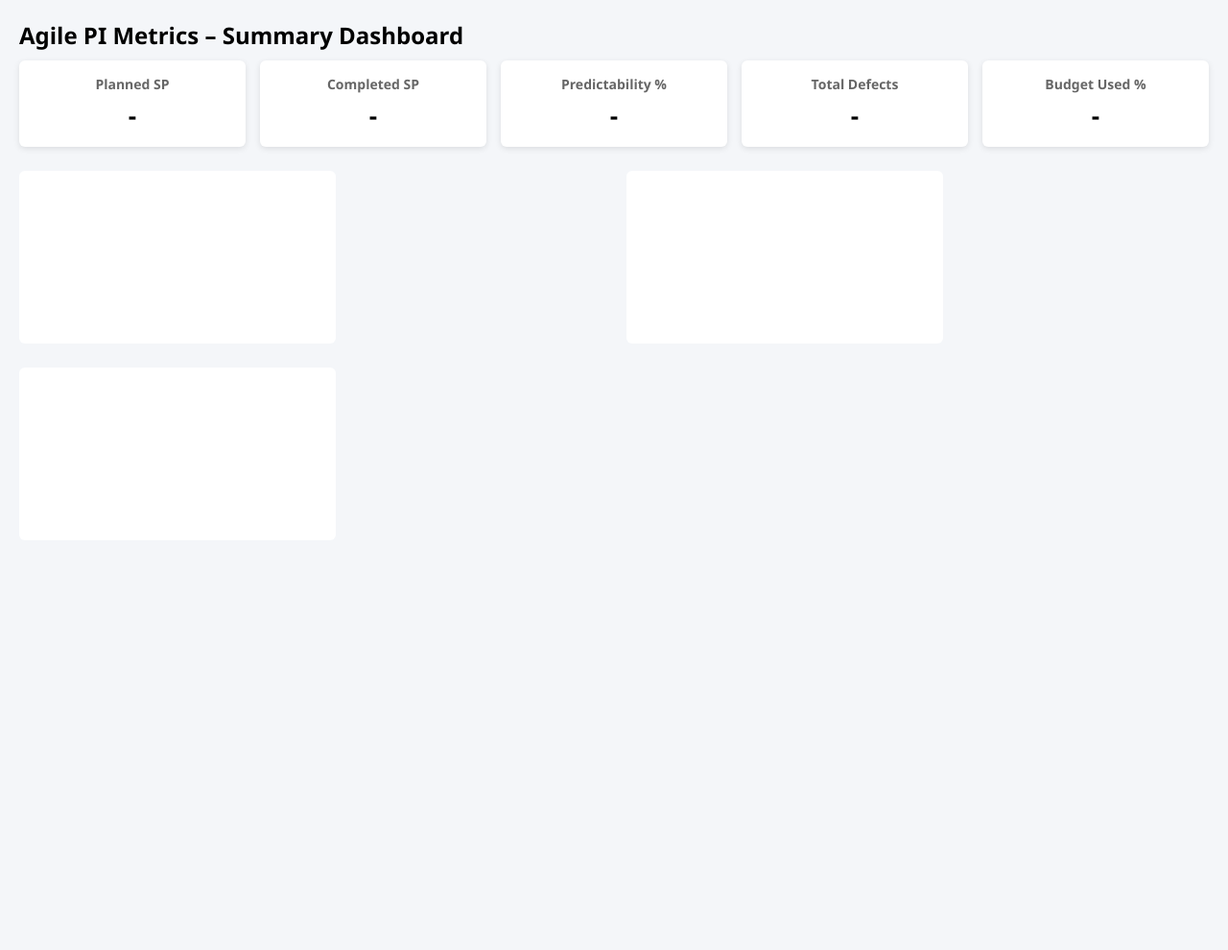
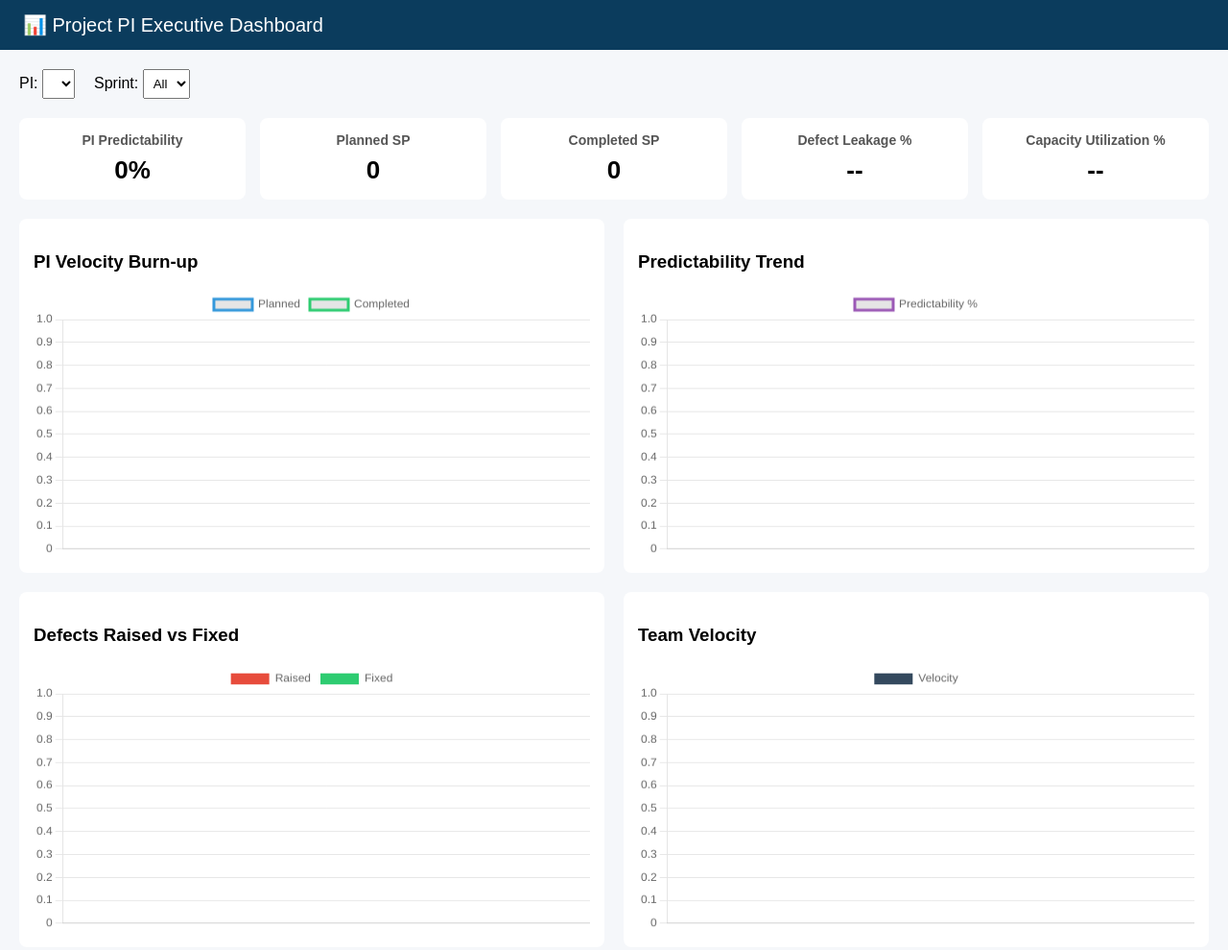
Before and after one commit to sandeepmahato-git/dashboards.github.io, a plain HTML site: page index.html in a window 1280 px wide. Shown: the whole page at 96% size. Before the commit the page ends 800 px from the top, so only its background shows below. Drawn offline with nearby package versions, Linux system fonts and the light colour scheme; no server answers.

Commit message:
Update index.html

```diff
--- a/index.html
+++ b/index.html
@@ -1,159 +1,223 @@
 <!DOCTYPE html>
 <html lang="en">
 <head>
-  <meta charset="UTF-8" />
-  <title>Agile PI Metrics Dashboard</title>
+<meta charset="UTF-8">
+<title>Project PI Executive Dashboard</title>
 <script src="https://cdn.jsdelivr.net/npm/chart.js"></script>
 <style>
 body {
-      font-family: Segoe UI, Arial, sans-serif;
-      background: #f4f6f9;
-      margin: 20px;
+    font-family: Arial, sans-serif;
+    background: #f5f7fa;
+    margin: 0;
 }
-    h2 {
-      margin-bottom: 10px;
+.header {
+    background: #0b3c5d;
+    color: white;
+    padding: 14px 24px;
+    font-size: 20px;
 }
-    .kpi-container {
+.container {
+    padding: 20px;
+}
+.kpi-grid {
     display: grid;
     grid-template-columns: repeat(5, 1fr);
     gap: 15px;
-      margin-bottom: 25px;
+    margin-bottom: 20px;
 }
 .kpi {
     background: white;
     padding: 15px;
-      border-radius: 6px;
-      box-shadow: 0 2px 6px rgba(0,0,0,0.1);
+    border-radius: 8px;
     text-align: center;
 }
 .kpi h3 {
+    font-size: 14px;
     margin: 0;
-      font-size: 14px;
-      color: #666;
+    color: #555;
 }
 .kpi p {
     font-size: 26px;
-      margin: 5px 0 0;
+    margin: 8px 0 0;
     font-weight: bold;
 }
+.green { color: #2ecc71; }
+.amber { color: #f39c12; }
+.red { color: #e74c3c; }
+
+.filters {
+    display: flex;
+    gap: 20px;
+    margin-bottom: 20px;
+}
+select {
+    padding: 6px;
+}
+
 .charts {
     display: grid;
     grid-template-columns: 1fr 1fr;
-      gap: 25px;
+    gap: 20px;
+}
+.chart-box {
+    background: white;
+    padding: 15px;
+    border-radius: 8px;
 }
 canvas {
-      background: white;
-      padding: 15px;
-      border-radius: 6px;
+    height: 280px !important;
 }
 </style>
 </head>
+
 <body>
+<div class="header">📊 Project PI Executive Dashboard</div>
 
-<h2>Agile PI Metrics – Summary Dashboard</h2>
+<div class="container">
 
-<div class="kpi-container">
-  <div class="kpi"><h3>Planned SP</h3><p id="plannedSP">-</p></div>
-  <div class="kpi"><h3>Completed SP</h3><p id="completedSP">-</p></div>
-  <div class="kpi"><h3>Predictability %</h3><p id="predictability">-</p></div>
-  <div class="kpi"><h3>Total Defects</h3><p id="defects">-</p></div>
-  <div class="kpi"><h3>Budget Used %</h3><p id="budget">-</p></div>
+<div class="filters">
+    <div>
+        <label>PI:</label>
+        <select id="piFilter"></select>
+    </div>
+    <div>
+        <label>Sprint:</label>
+        <select id="sprintFilter"></select>
+    </div>
+</div>
+
+<div class="kpi-grid">
+    <div class="kpi"><h3>PI Predictability</h3><p id="kpiPredictability">--</p></div>
+    <div class="kpi"><h3>Planned SP</h3><p id="kpiPlanned">--</p></div>
+    <div class="kpi"><h3>Completed SP</h3><p id="kpiCompleted">--</p></div>
+    <div class="kpi"><h3>Defect Leakage %</h3><p id="kpiDefect">--</p></div>
+    <div class="kpi"><h3>Capacity Utilization %</h3><p id="kpiCapacity">--</p></div>
 </div>
 
 <div class="charts">
-  <canvas id="spChart"></canvas>
+    <div class="chart-box">
+        <h3>PI Velocity Burn-up</h3>
         <canvas id="velocityChart"></canvas>
+    </div>
+    <div class="chart-box">
+        <h3>Predictability Trend</h3>
+        <canvas id="predictabilityChart"></canvas>
+    </div>
+    <div class="chart-box">
+        <h3>Defects Raised vs Fixed</h3>
         <canvas id="defectChart"></canvas>
+    </div>
+    <div class="chart-box">
+        <h3>Team Velocity</h3>
+        <canvas id="teamVelocityChart"></canvas>
+    </div>
+</div>
+
 </div>
 
 <script>
-fetch("data.json")
-  .then(response => response.json())
-  .then(data => {
+let rawData = [];
 
-    /* ---- ASSUMPTION ----
-       Adjust sheet names & column names
-       based on your actual JSON structure
-    ---------------------*/
-
-    const delivery = data["Delivery"] || data[Object.keys(data)[0]];
-
-    let teams = [];
-    let plannedSP = [];
-    let completedSP = [];
-
-    let totalPlanned = 0;
-    let totalCompleted = 0;
-
-    delivery.forEach(row => {
-      teams.push(row.Team);
-      plannedSP.push(row.Planned_SP);
-      completedSP.push(row.Completed_SP);
-      totalPlanned += row.Planned_SP;
-      totalCompleted += row.Completed_SP;
+fetch("SAFe_PI_All_Metrics_Combined.csv")
+.then(res => res.text())
+.then(csv => {
+    const rows = csv.split("\n").map(r => r.split(","));
+    const headers = rows.shift();
+    rawData = rows.map(r => Object.fromEntries(headers.map((h,i)=>[h,r[i]])));
+    initFilters();
+    updateDashboard();
 });
 
-    const predictability = ((totalCompleted / totalPlanned) * 100).toFixed(1);
+function initFilters(){
+    const piSet = [...new Set(rawData.map(d => d["PI Number"]).filter(Boolean))];
+    const sprintSet = [...new Set(rawData.map(d => d["Sprint Number"]).filter(Boolean))];
 
-    document.getElementById("plannedSP").innerText = totalPlanned;
-    document.getElementById("completedSP").innerText = totalCompleted;
-    document.getElementById("predictability").innerText = predictability + "%";
+    piFilter.innerHTML = piSet.map(p => `<option>${p}</option>`).join("");
+    sprintFilter.innerHTML = `<option>All</option>` + sprintSet.map(s => `<option>${s}</option>`).join("");
 
-    // Dummy values if separate sheets exist
-    document.getElementById("defects").innerText = 42;
-    document.getElementById("budget").innerText = "92%";
+    piFilter.onchange = sprintFilter.onchange = updateDashboard;
+}
 
-    /* ---- Planned vs Completed SP ---- */
-    new Chart(document.getElementById("spChart"), {
-      type: "bar",
+function updateDashboard(){
+    const pi = piFilter.value;
+    const sprint = sprintFilter.value;
+
+    const data = rawData.filter(d =>
+        d["PI Number"] === pi &&
+        (sprint === "All" || d["Sprint Number"] === sprint)
+    );
+
+    const sum = (k) => data.reduce((a,b)=>a+(+b[k]||0),0);
+
+    const planned = sum("Total Planned Story Points");
+    const completed = sum("Total Completed Story Points");
+    const predictability = planned ? ((completed/planned)*100).toFixed(2) : 0;
+
+    document.getElementById("kpiPlanned").innerText = planned;
+    document.getElementById("kpiCompleted").innerText = completed;
+    document.getElementById("kpiPredictability").innerText = predictability + "%";
+
+    renderVelocity(data);
+    renderPredictability(data);
+    renderDefects(data);
+    renderTeamVelocity(data);
+}
+
+function renderVelocity(data){
+    const labels = data.map(d => d["Sprint Number"]);
+    new Chart(velocityChart, {
+        type: "line",
         data: {
-        labels: teams,
+            labels,
             datasets: [
-          { label: "Planned SP", data: plannedSP },
-          { label: "Completed SP", data: completedSP }
+                { label:"Planned", data:data.map(d=>+d["Total Planned Story Points"]), borderColor:"#3498db" },
+                { label:"Completed", data:data.map(d=>+d["Total Completed Story Points"]), borderColor:"#2ecc71" }
             ]
-      },
-      options: {
-        responsive: true,
-        plugins: { title: { display: true, text: "Planned vs Completed Story Points" } }
         }
     });
+}
 
-    /* ---- Velocity Trend ---- */
-    new Chart(document.getElementById("velocityChart"), {
-      type: "line",
-      data: {
-        labels: teams,
-        datasets: [{
-          label: "Completed SP",
-          data: completedSP,
-          tension: 0.3
+function renderPredictability(data){
+    new Chart(predictabilityChart, {
+        type:"line",
+        data:{
+            labels:data.map(d=>d["Sprint Number"]),
+            datasets:[{
+                label:"Predictability %",
+                data:data.map(d=>+d["PI Predictability (%)"]),
+                borderColor:"#9b59b6"
             }]
-      },
-      options: {
-        responsive: true,
-        plugins: { title: { display: true, text: "Delivery / Velocity Trend" } }
         }
     });
+}
 
-    /* ---- Defect Summary ---- */
-    new Chart(document.getElementById("defectChart"), {
-      type: "bar",
-      data: {
-        labels: ["New", "Closed", "Escaped"],
-        datasets: [{
-          label: "Defects",
-          data: [20, 15, 7]
-        }]
-      },
-      options: {
-        responsive: true,
-        plugins: { title: { display: true, text: "Defect Summary" } }
+function renderDefects(data){
+    new Chart(defectChart, {
+        type:"bar",
+        data:{
+            labels:data.map(d=>d["Sprint Number"]),
+            datasets:[
+                { label:"Raised", data:data.map(d=>+d["Total Defects Raised"]), backgroundColor:"#e74c3c" },
+                { label:"Fixed", data:data.map(d=>+d["Total Defects Fixed"]), backgroundColor:"#2ecc71" }
+            ]
         }
     });
+}
 
+function renderTeamVelocity(data){
+    const teamData = data.filter(d=>d["Team Name"]);
+    new Chart(teamVelocityChart,{
+        type:"bar",
+        data:{
+            labels:teamData.map(d=>d["Team Name"]),
+            datasets:[{
+                label:"Velocity",
+                data:teamData.map(d=>+d["Velocity"]),
+                backgroundColor:"#34495e"
+            }]
+        }
     });
+}
 </script>
-
 </body>
 </html>
```
Lines whose indentation alone changed are shown as unchanged.
